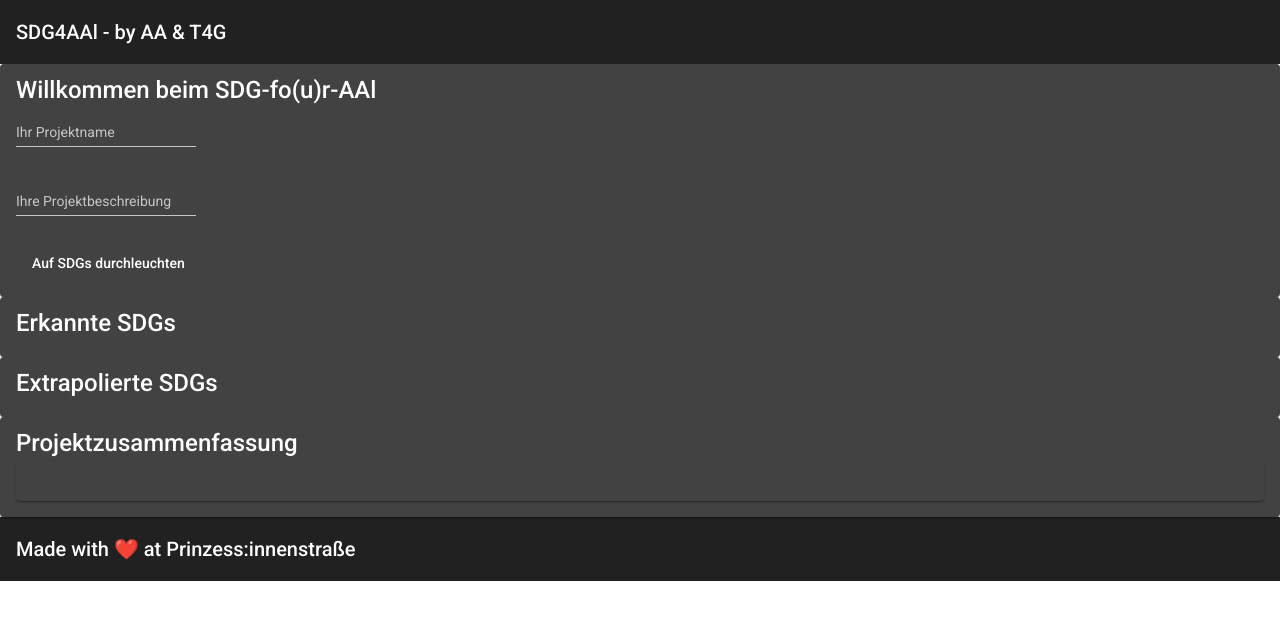
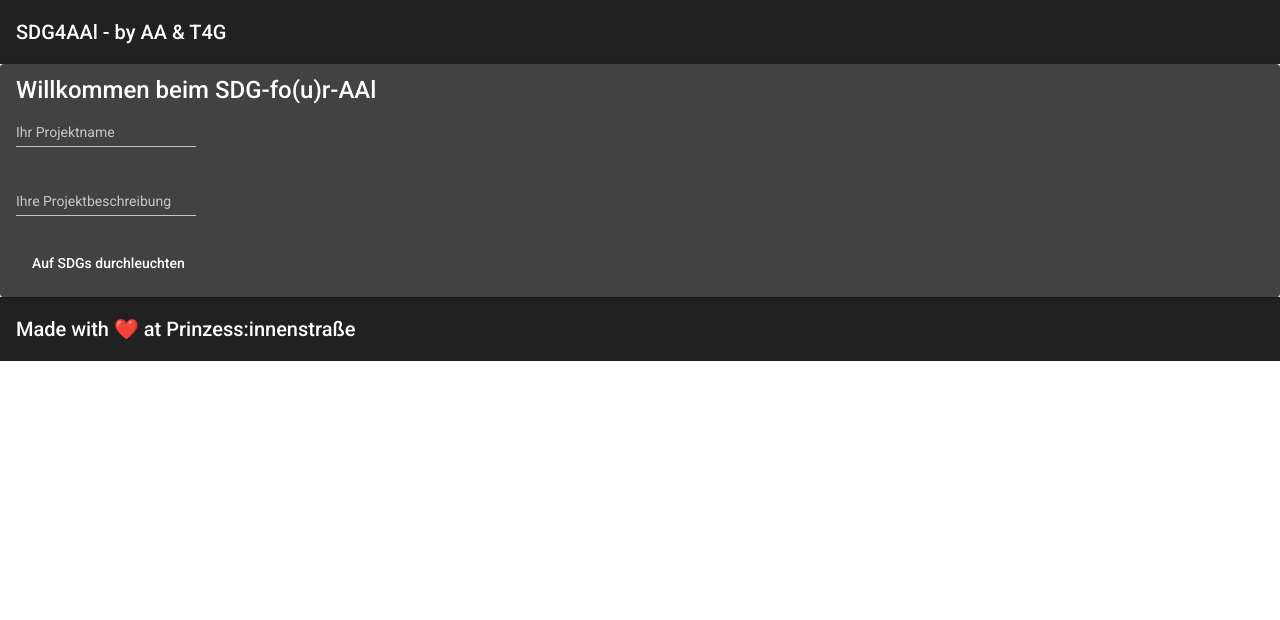
Before and after one commit to tech4germany/sdg4aal, an Angular app: page /landingpage in a window 1280 px wide. Shown: the top 620 px of the page. Built offline with nearby package versions, Linux system fonts and the light colour scheme.

Commit message:
Mock user flow

```diff
--- a/src/app/content/landingpage/landingpage.component.html
+++ b/src/app/content/landingpage/landingpage.component.html
@@ -33,7 +33,7 @@
       </form>
     </mat-card-content>
   </mat-card>
-  <mat-card>
+  <mat-card *ngIf="this.SDGs.length">
     <mat-card-title> Erkannte SDGs </mat-card-title>
     <div fxLayout="row wrap" fxLayoutGap="16px grid">
       <div *ngFor="let SDG of this.SDGs" class="button">
@@ -79,7 +79,7 @@
       </div>
     </div>
   </mat-card>
-  <mat-card>
+  <mat-card *ngIf="this.extrapolatedSDGGains.size">
     <mat-card-title> Extrapolierte SDGs </mat-card-title>
     <div fxLayout="row wrap" fxLayoutGap="16px grid">
       <div *ngFor="let SDG of this.extrapolatedSDGGains">
@@ -124,7 +124,13 @@
       </div>
     </div>
   </mat-card>
-  <mat-card>
+  <mat-card
+    *ngIf="
+      this.projectDescription ||
+      this.projectName ||
+      this.getSDGSelection().length
+    "
+  >
     <mat-card-title> Projektzusammenfassung </mat-card-title>
     <mat-card>
       <mat-card-title>
```
